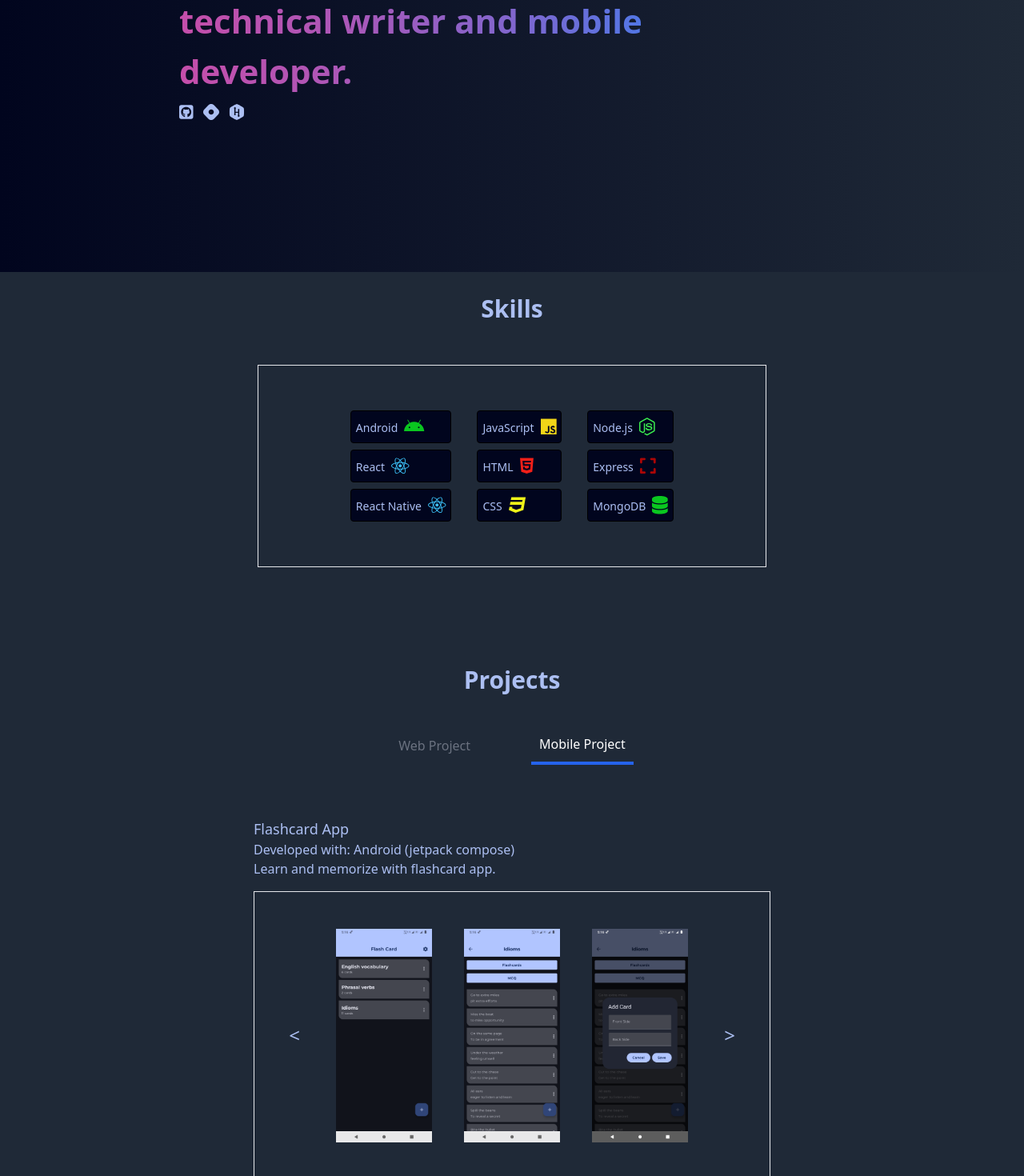
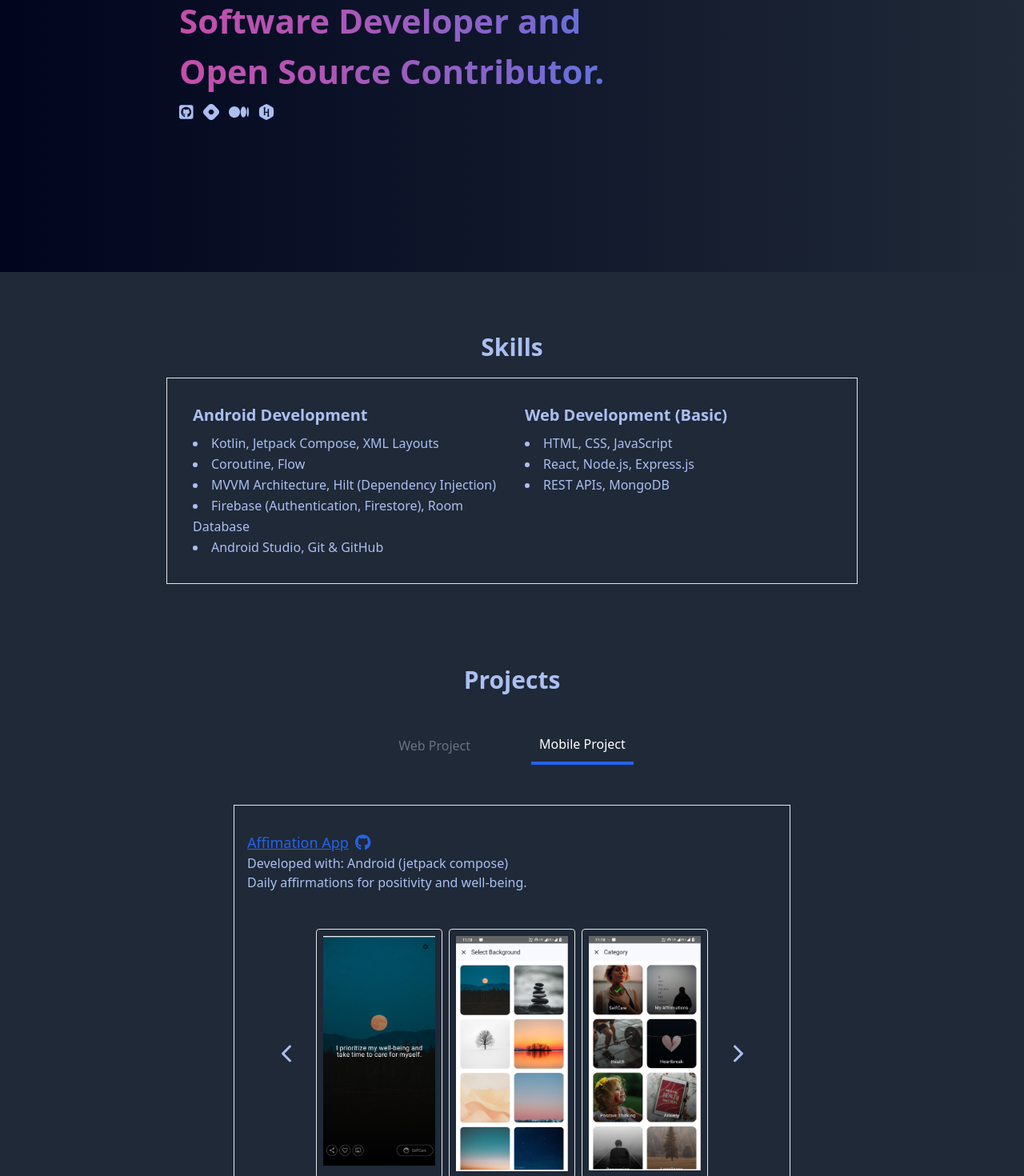
Before and after one commit to ajay020/portfolio, a Next.js app: page / in a window 1280 px wide. Shown: the part 460-1930 px from the top of the page at 80% size. Built offline with nearby package versions, Linux system fonts and the light colour scheme.

Commit message:
update ui

```diff
--- a/src/components/Carousel.tsx
+++ b/src/components/Carousel.tsx
@@ -1,20 +1,21 @@
 import React, { useState } from "react";
 import Image from "next/image";
-import { useSpring, animated, useScroll } from "react-spring";
+import { faChevronLeft, faChevronRight } from "@fortawesome/free-solid-svg-icons";
 
 import styles from "../styles/carousel.module.css";
+import { FontAwesomeIcon } from "@fortawesome/react-fontawesome";
 
 interface CarouselProps {
   images: string[];
 }
 
-const Carousel: React.FC<CarouselProps> = ({ images }: CarouselProps) => {
+const Carousel: React.FC<CarouselProps> = ({ images }) => {
   const [currentIndex, setCurrentIndex] = useState(0);
   const imagesToShow = images.slice(currentIndex, currentIndex + 3);
 
   const goToNextSlide = () => {
     setCurrentIndex((prevIndex) =>
-      prevIndex < images.length - 1 ? prevIndex + 1 : images.length - 1
+      prevIndex + 3 <= images.length - 1 ? prevIndex + 1 : 0
     );
   };
 
@@ -23,30 +24,36 @@ const Carousel: React.FC<CarouselProps> = ({ images }: CarouselProps) => {
   };
 
   return (
-    <div className={`${styles.carousel} border flex justify-around gap-4`}>
-      <button onClick={goToPrevSlide} className={`${styles.btn}`}>
-        &lt;
+    <div className={`${styles.carousel} flex items-center justify-center gap-4`}>
+      <button
+        onClick={goToPrevSlide}
+        disabled={currentIndex === 0}
+        className={`${styles.btn} text-xl p-2 hover:text-blue-600 transition`}
+      >
+        <FontAwesomeIcon icon={faChevronLeft} />
       </button>
 
-      <div className={`flex gap-2`}>
+      <div className="flex gap-2">
         {imagesToShow.map((imageUrl, index) => (
-          <div className="p-4">
+          <div key={index} className="p-2 border rounded">
             <Image
-              key={index}
               src={`/${imageUrl}`}
-              width={120}
+              width={140}
               height={100}
-              alt={`image ${index + 1}`}
+              alt={`Screenshot ${index + 1}`}
             />
           </div>
         ))}
       </div>
 
-      <button onClick={goToNextSlide} className={`${styles.btn}`}>
-        &gt;
+      <button
+        onClick={goToNextSlide}
+        disabled={currentIndex + 3 >= images.length}
+        className={`${styles.btn} text-xl p-2 hover:text-blue-600 transition`}
+      >
+        <FontAwesomeIcon icon={faChevronRight} />
       </button>
     </div>
   );
 };
-
 export default Carousel;
--- a/src/components/Header.tsx
+++ b/src/components/Header.tsx
@@ -4,7 +4,7 @@ import {
   faGithubSquare,
   faHackerrank,
   faHashnode,
-
+  faMedium,
 } from "@fortawesome/free-brands-svg-icons";
 import { FontAwesomeIcon } from "@fortawesome/react-fontawesome";
 import Link from "next/link";
@@ -21,7 +21,7 @@ export default function Header() {
 
         <div>
           <h2 className={`leading-normal ${styles.textAnimation2}`}>
-            technical writer and mobile developer.
+           Software Developer and Open Source Contributor.
           </h2>
         </div>
         <div className="mt-2 flex gap-3">
@@ -30,6 +30,12 @@ export default function Header() {
           </Link>
           <Link href="https://ajay020.hashnode.dev/" target="_blank">
             <FontAwesomeIcon icon={faHashnode} size="lg" />
+          </Link>
+          <Link
+            href="https://medium.com/@ajay_00"
+            target="_blank"
+          >
+            <FontAwesomeIcon icon={faMedium} size="lg" />
           </Link>
           <Link
             href="https://leetcode.com/u/ajay020/"
--- a/src/components/NativeProject.tsx
+++ b/src/components/NativeProject.tsx
@@ -1,7 +1,13 @@
 import React from "react";
+
+import {
+  faGithub,
+} from "@fortawesome/free-brands-svg-icons";
 
 import Carousel from "./Carousel";
 import styles from "../styles/NativeProject.module.css";
+import Link from "next/link";
+import { FontAwesomeIcon } from "@fortawesome/react-fontawesome";
 
 type Project = {
   id: string;
@@ -19,9 +25,14 @@ type ProjectProps = {
 
 const NativeProject = ({ project }: ProjectProps) => {
   return (
-    <div className={`flex flex-col ${styles.container}`}>
+    <div className={`flex flex-col  border  p-4 ${styles.container}`}>
       <div className="my-4 ">
-        <h3 className="text-lg fw-800">{project.title}</h3>
+        <Link href={project.githubLink} className="flex items-center gap-2 text-blue-600 underline hover:text-blue-800 transition-colors">
+          <h3 className="text-lg fw-800">
+            {project.title}
+          </h3>
+          <FontAwesomeIcon icon={faGithub} size="lg" />
+        </Link>
         <p>Developed with: {project.description}</p>
         <p>{project.about}</p>
 
--- a/src/components/Skills.tsx
+++ b/src/components/Skills.tsx
@@ -6,54 +6,41 @@ import {
   faHtml5,
   faJs,
   faAndroid,
-  faGit,
   faNodeJs,
+  faGitlab,
 } from "@fortawesome/free-brands-svg-icons";
 import { faDatabase, faExpand } from "@fortawesome/free-solid-svg-icons";
 import styles from "../styles/Skills.module.css";
 
 const Skills: React.FC = () => {
   return (
-    <section id="skills" className={`${styles.skills} my-4`}>
-      <h2 className="text-3xl font-bold">Skills</h2>
-      <div className={`
-        my-12 flex gap-4 p-12 border
-          flex justify-center w-1/2
-          m-auto`}>
-        <div>
-          <SkillItem name="Android" icon={faAndroid} color="#0ac620" />
-          <SkillItem name="React" icon={faReact} color="#3cbff4" />
-          <SkillItem name="React Native" icon={faReact} color="#3cbff4" />
+    <div className={`${styles.skills}`}>
+
+      <section id="skills" className={`my-8 p-4 max-w-4xl mx-auto`}>
+        <h2 className="text-3xl font-bold text-center mb-6">Skills</h2>
+        <div className="grid grid-cols-1 sm:grid-cols-2 gap-8 text-base leading-relaxed p-8  border border-gray-200">
+          <div>
+            <h3 className="text-xl font-semibold mb-2"> Android Development</h3>
+            <ul className="list-disc list-inside">
+              <li>Kotlin, Jetpack Compose, XML Layouts</li>
+              <li>Coroutine, Flow</li>
+              <li>MVVM Architecture, Hilt (Dependency Injection)</li>
+              <li>Firebase (Authentication, Firestore), Room Database</li>
+              <li>Android Studio, Git & GitHub</li>
+            </ul>
+          </div>
+          <div>
+            <h3 className="text-xl font-semibold mb-2"> Web Development (Basic)</h3>
+            <ul className="list-disc list-inside">
+              <li>HTML, CSS, JavaScript</li>
+              <li>React, Node.js, Express.js</li>
+              <li>REST APIs, MongoDB</li>
+            </ul>
+          </div>
         </div>
-        <div>
-          <SkillItem name="JavaScript" icon={faJs} color="#f2d518" />
-          <SkillItem name="HTML" icon={faHtml5} color="#f21f18" />
-          <SkillItem name="CSS" icon={faCss3} color="#eef218" />
-        </div>
+      </section>
+    </div>
 
-        <div>
-          <SkillItem name="Node.js" icon={faNodeJs} color="#3cf451" />
-          <SkillItem name="Express" icon={faExpand} color="#ab0606" />
-          <SkillItem name="MongoDB" icon={faDatabase} color="#0ac620" />
-        </div>
-
-      </div>
-    </section>
-  );
-};
-
-interface SkillItemProps {
-  name: string;
-  icon: any; // You might want to define a type for icon
-  color: string;
-}
-
-const SkillItem: React.FC<SkillItemProps> = ({ name, icon, color }) => {
-  return (
-    <div className={styles.skill_list_item}>
-      <span className="text-sm pr-2">{name}</span>
-      <FontAwesomeIcon icon={icon} size="lg" style={{ color }} />
-    </div>
   );
 };
 
--- a/src/util/nativeProjectData.ts
+++ b/src/util/nativeProjectData.ts
@@ -1,4 +1,21 @@
 export const nativeProjectData = [
+  {
+    id: "5",
+    title: "Affimation App",
+    images: [
+      "affirmation/1.jpg",
+      "affirmation/2.jpg",
+      "affirmation/3.jpg",
+      "affirmation/4.jpg",
+      "affirmation/5.jpg",
+      "affirmation/6.jpg",
+    ],
+    projectLink: "",
+    githubLink: "https://github.com/ajay020/affirmation-app",
+    description: `Android (jetpack compose)`,
+    about: "Daily affirmations for positivity and well-being."
+  },
+
   {
     id: "4",
     title: "Flashcard App",
@@ -15,22 +32,6 @@ export const nativeProjectData = [
     githubLink: "https://github.com/ajay020/flashCardApp",
     description: `Android (jetpack compose)`,
     about: "Learn and memorize with flashcard app."
-  },
-  {
-    id: "5",
-    title: "Affimation App",
-    images: [
-      "affirmation/1.jpg",
-      "affirmation/2.jpg",
-      "affirmation/3.jpg",
-      "affirmation/4.jpg",
-      "affirmation/5.jpg",
-      "affirmation/6.jpg",
-    ],
-    projectLink: "",
-    githubLink: "https://github.com/ajay020/affirmation-app",
-    description: `Android (jetpack compose)`,
-    about: "Daily affirmations for positivity and well-being."
   },
 
   {
@@ -58,7 +59,7 @@ export const nativeProjectData = [
     projectLink: "",
     githubLink: "",
     description: `React Native, Firestore`,
-    about: "A blog app. Users can share their thoughts."
+    about: "A blog app to share thoughts."
   },
   {
     id: "3",
```
